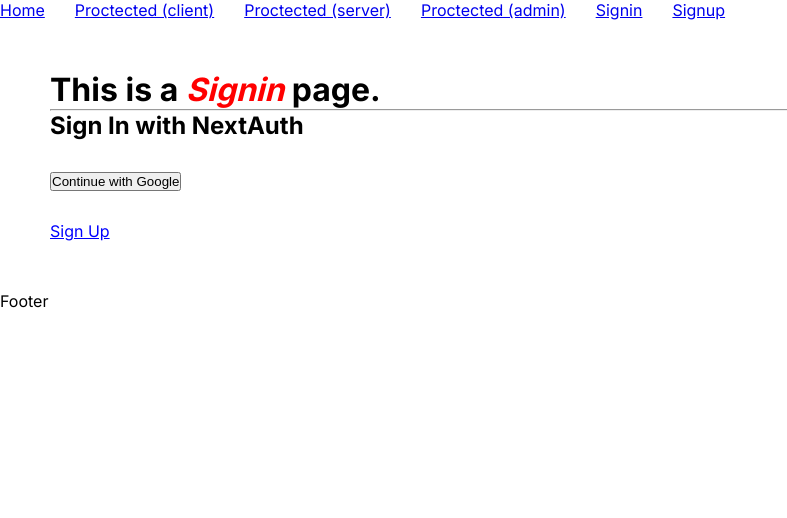
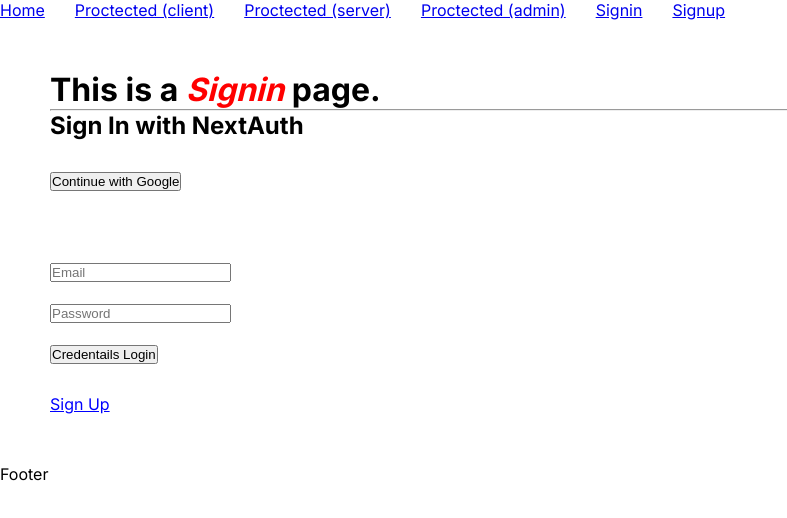
Before and after one commit to dag-bag/next13-auth-js, a Next.js app: page /signin in a window 1280 px wide. Shown: the top 518 px of the page, without its empty margins (0-787 px from the left). Built offline with nearby package versions, Linux system fonts and the light colour scheme; no server answers.

Commit message:
Signin WIth Credentails Form

```diff
--- a/components/ui/Signin.js
+++ b/components/ui/Signin.js
@@ -1,14 +1,26 @@
 "use client";
-import React from 'react'
-import { signIn } from 'next-auth/react'
-import Link from 'next/link';
+import React from "react";
+import { signIn } from "next-auth/react";
+import Link from "next/link";
+import Form from "../global/Form";
+import Button from "../global/Button";
 
 const Signin = ({ callbackUrl }) => {
+  async function handleCredentailsLogin(formData) {
+    const email = formData.get("email");
+    const password = formData.get("password");
+
+    await signIn("credentials", {
+      email,
+      password,
+      callbackUrl,
+    });
+  }
   return (
     <>
       <div>
-      <h1>This is a
-        <i style={{color: 'red'}}> Signin </i> page.
+        <h1>
+          This is a<i style={{ color: "red" }}> Signin </i> page.
         </h1>
       </div>
       <hr></hr>
@@ -16,19 +28,40 @@ const Signin = ({ callbackUrl }) => {
         <h2>Sign In with NextAuth</h2>
 
         {/* Google Login */}
-        <div style={{margin: '30px 0'}}>
-            <button onClick={() => signIn('google', { callbackUrl })}>
+        <div style={{ margin: "30px 0" }}>
+          <button onClick={() => signIn("google", { callbackUrl })}>
             {/* window.history.back() for last route (not sure) */}
             Continue with Google
           </button>
         </div>
 
-        <div style={{margin: '30px 0'}}>
-          <Link style={{color: 'blue'}} href="/signup"> Sign Up </Link>
+        {/* Signin with Credentails */}
+        <Form action={handleCredentailsLogin} style={{margin: "30px 0"}}>
+          <br></br>
+          <br></br>
+          <input type="email" name="email" placeholder="Email" required />
+          <br></br>
+          <br></br>
+          <input
+            type="password"
+            name="password"
+            placeholder="Password"
+            required
+          />
+          <br></br>
+          <br></br>
+          <Button value={"Credentails Login"} />
+        </Form>
+
+        <div style={{ margin: "30px 0" }}>
+          <Link style={{ color: "blue" }} href="/signup">
+            {" "}
+            Sign Up{" "}
+          </Link>
         </div>
       </div>
     </>
-  )
-}
+  );
+};
 
-export default Signin
+export default Signin;
```
Lines whose indentation alone changed are shown as unchanged.
